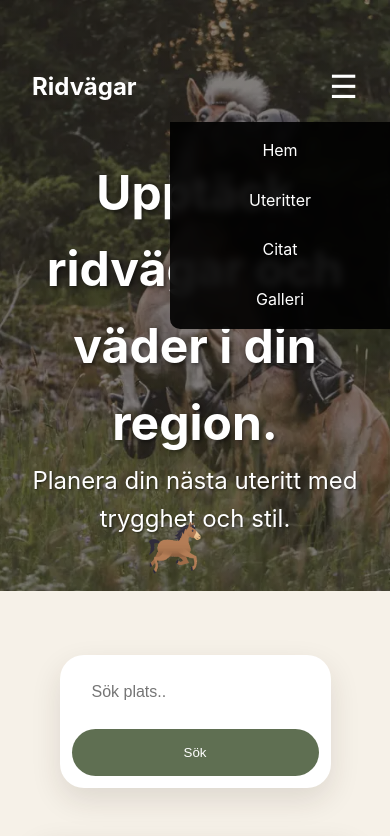
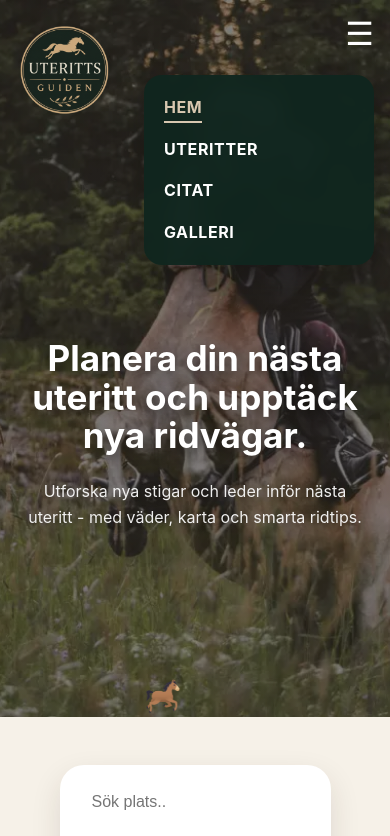
Before and after one commit to emmaagren/frontend.projektuppgift, a website built with Vite: page index.html in a window 390 px wide. Both pictures are taken after a click on the button "Öppna meny". Shown: the top 836 px of the page. Built offline with nearby package versions, Linux system fonts and the light colour scheme.

Commit message:
Lagt till ny logga samt snyggat till design på header.

```diff
--- a/index.html
+++ b/index.html
@@ -5,6 +5,7 @@
   <meta charset="UTF-8" />
   <meta name="viewport" content="width=device-width, initial-scale=1.0" />
   <title>Ridvägar & väder</title>
+  <link rel="icon" type="image/png" href="/src/assets/uterittsguiden.favicon.png">
 
   <!-- Leaflet CSS för kartan -->
   <link rel="stylesheet" href="https://unpkg.com/leaflet/dist/leaflet.css" />
@@ -14,12 +15,14 @@
   <!-- Header / hero-->
   <header class="hero">
     <nav class="navbar">
-      <div class="logo">Ridvägar</div>
+      <div class="logo">
+       <img src="/src/assets/uterittsguiden.logo.png" alt="Uterittsguiden logotyp">
+      </div>
 
       <button class="hamburger" aria-label="Öppna meny">&#9776;</button>
 
       <ul class="nav-links">
-        <li><a href="#home">Hem</a></li>
+        <li><a href="#home" class="active">Hem</a></li>
         <li><a href="#rides">Uteritter</a></li>
         <li><a href="#quote">Citat</a></li>
         <li><a href="#gallery">Galleri</a></li>
@@ -27,8 +30,8 @@
     </nav>
 
     <div class="hero-text">
-      <h1>Upptäck ridvägar och väder i din region.</h1>
-      <p>Planera din nästa uteritt med trygghet och stil.</p>
+      <h1>Planera din nästa uteritt och upptäck nya ridvägar.</h1>
+      <p>Utforska nya stigar och leder inför nästa uteritt - med väder, karta och smarta ridtips.</p>
     </div>
 
     <div class="horse-runner" aria-hidden="true">
--- a/src/styles/base/_base.scss
+++ b/src/styles/base/_base.scss
@@ -14,7 +14,8 @@ body {
 }
 
 .hero {
-    height: 70vh;
+    position: relative;
+    min-height: 90vh;
     background: $hero-bg;
     display: flex;
     flex-direction: column;
@@ -22,35 +23,96 @@ body {
     align-items: center;
     color: white;
     text-align: center;
+    padding-top: 90px;
+}
 
 
 .navbar {
     width: 100%;
+    height: 110px;
     display: flex;
+    align-items: center;
     justify-content: space-between;
-        align-items: center;
-        padding: 1rem 2rem;
-        position: relative;
+    padding: 0 3rem 0 1rem;
+    position: absolute;
+    background: transparent;
+    top: 0;
+    left: 0;
+    z-index: 1000;
+}
 
 .logo {
-            font-weight: bold;
-            font-size: 1.5rem;
+    margin-right: auto;
+}
+
+.logo img {
+    width: 320px;
+    height: auto;
+    display: block;
 }
 
 .nav-links {
     list-style: none;
     display: flex;
-            gap: 1.5rem;
+    gap: 2.5rem;
+    align-items: center;
+}
 
-            a {
+.nav-links a {
     text-decoration: none;
     color: white;
-                transition: $transition;
+    font-weight: 800;
+    letter-spacing: 0.6px;
+    position: relative;
+    transition: 0.3s ease;
+    font-size: 1rem;
+    text-transform: uppercase;
+}
 
-                &:hover {
-                    color: $secondary;
+.nav-links a:hover,
+.nav-links a.active {
+    color: #d8c7b0;
 }
+
+.nav-links a::after {
+    content: "";
+    position: absolute;
+
+    left: 0;
+    bottom: -6px;
+
+    width: 0%;
+    height: 2px;
+
+    background: #d8c7b0;
+
+    transition: width 0.3s ease;
 }
+
+.nav-links a:hover::after,
+.nav-links a.active::after {
+    width: 100%;
+}
+
+.hero-text {
+    max-width: 900px;
+    padding: 2rem;
+}
+
+.hero-text h1 {
+    font-size: clamp(3rem, 5vw, 5rem);
+    line-height: 1.1;
+    margin-bottom: 1.5rem;
+    text-shadow: 2px 4px 14px rgba(0, 0, 0, 0.45);
+}
+
+.hero-text p {
+    font-size: 1.3rem;
+    line-height: 1.7;
+    max-width: 760px;
+    margin: 0 auto;
+    color: rgba(255, 255, 255, 0.92);
+    text-shadow: 1px 2px 8px rgba(0, 0, 0, 0.35);
 }
 
 .hamburger {
@@ -61,24 +123,10 @@ body {
     color: white;
     cursor: pointer;
 }
-    }
 
-    .hero-text {
-        margin-top: 2rem;
-
-        h1 {
-            font-size: 3rem;
-            text-shadow: 2px 2px 4px rgba(0, 0, 0, 0.5);
-        }
-
-        p {
-            font-size: 1.5rem;
-            text-shadow: 1px 1px 2px rgba(0, 0, 0, 0.5);
-        }
-    }
-}
-
-.search-section, .rides-section, .gallery-section {
+.search-section,
+.rides-section,
+.gallery-section {
     padding: 4rem 2rem;
 }
 
@@ -190,13 +238,6 @@ body {
     transform: scaleX(-1);
 }
 
-.hero {
-    position: relative;
-    overflow: hidden;
-}
-
-
-
 @keyframes fadeUp {
     from {
         opacity: 0;
--- a/src/styles/layout/_layout.scss
+++ b/src/styles/layout/_layout.scss
@@ -51,37 +51,116 @@
 
 /* Responsiv */
 @media (max-width: 768px) {
-    .results {
-        grid-template-columns: 1fr;
+    .hero {
+        min-height: 85vh;
+        padding-top: 120px;
     }
-    .hero .navbar .nav-links {
+
+    .navbar {
+        height: 80px;
+        padding: 0.25rem 1rem 0 0.3rem;
+        align-items: flex-start;
+    }
+
+    .logo {
+        margin: 0;
+    }
+
+    .logo img {
+        width: 180px;
+        margin-left: -30px;
+        margin-top: -50px;
+    }
+
+    .hamburger {
+        display: block;
+        margin-top: 0.7rem;
+        z-index: 1000;
+    }
+
+    .nav-links {
         position: absolute;
-        top: 70px;
-        right: 0;
-        width: 220px;
+        top: 75px;
+        right: 1rem;
 
-        background: rgba(0, 0, 0, 0.9);
-        backdrop-filter: blur(5px);
-
-        flex-direction: column;
-        padding: 1rem;
+        width: 230px;
 
         display: none;
+        flex-direction: column;
+        align-items: flex-start;
+        gap: 1rem;
 
-        border-radius: 0 0 0 10px;
+        padding: 1.25rem;
 
-        /* animation start */
+        background: rgba(16, 38, 31, 0.96);
+        backdrop-filter: blur(8px);
+
+        border-radius: 18px;
+        box-shadow: 0 14px 30px rgba(0, 0, 0, 0.25);
+
         opacity: 0;
         transform: translateY(-10px);
         transition: all 0.3s ease;
+
+        z-index: 1000;
     }
 
-    .hero .navbar .nav-links.active {
+    .nav-links.active {
         display: flex;
         opacity: 1;
         transform: translateY(0);
     }
-    .hero .navbar .hamburger {
-        display: block;
+
+    .nav-links a {
+        font-size: 1rem;
+        font-weight: 700;
+    }
+
+    .hero-text {
+        padding: 1.5rem;
+        margin-top: 2rem;
+    }
+
+    .hero-text h1 {
+        font-size: clamp(2rem, 9vw, 3rem);
+    }
+
+    .hero-text p {
+        font-size: 1rem;
+        line-height: 1.6;
+    }
+
+    .results {
+        grid-template-columns: 1fr;
+    }
+
+    .search-section,
+    .gallery-section {
+        padding: 3rem 1rem;
+    }
+
+    #searchForm {
+        flex-direction: column;
+        border-radius: 24px;
+    }
+
+    #searchForm button {
+        width: 100%;
+    }
+
+    .quote-section {
+        padding: 4rem 1rem;
+    }
+
+    .quote-card {
+        padding: 2rem 1.25rem;
+    }
+
+    .horse-runner {
+        bottom: 0;
+    }
+
+    .horse-runner img {
+        width: 45px;
     }
 }
```
Also changed, not shown: src/assets/Uteritt1.jpg (added), src/assets/Uteritt4.jpg (added), src/assets/Uteritt5.jpg (added), src/assets/uteritt1.webp (added), src/assets/uteritt2.jpg (added), src/assets/uteritt2.webp (added), src/assets/uteritt3.jpg (added), src/assets/uteritt3.webp (added), src/assets/uteritt4.webp (added), src/assets/uteritt5.webp (added), src/assets/uteritt6.jpg (added), src/assets/uteritt6.webp (added), src/assets/uterittsguiden.favicon.png (added), src/assets/uterittsguiden.logo.png (added). Lines whose indentation alone changed are shown as unchanged.
